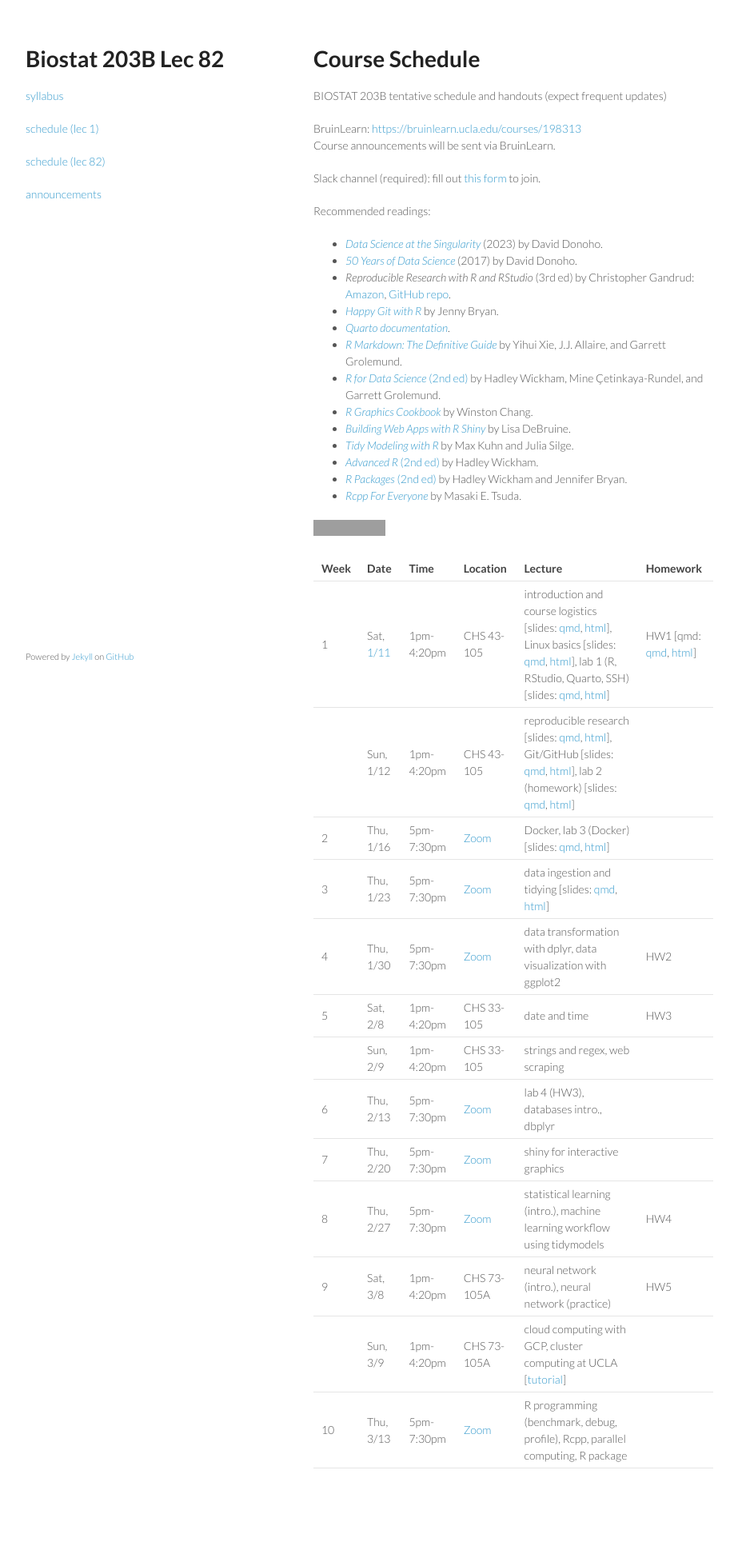
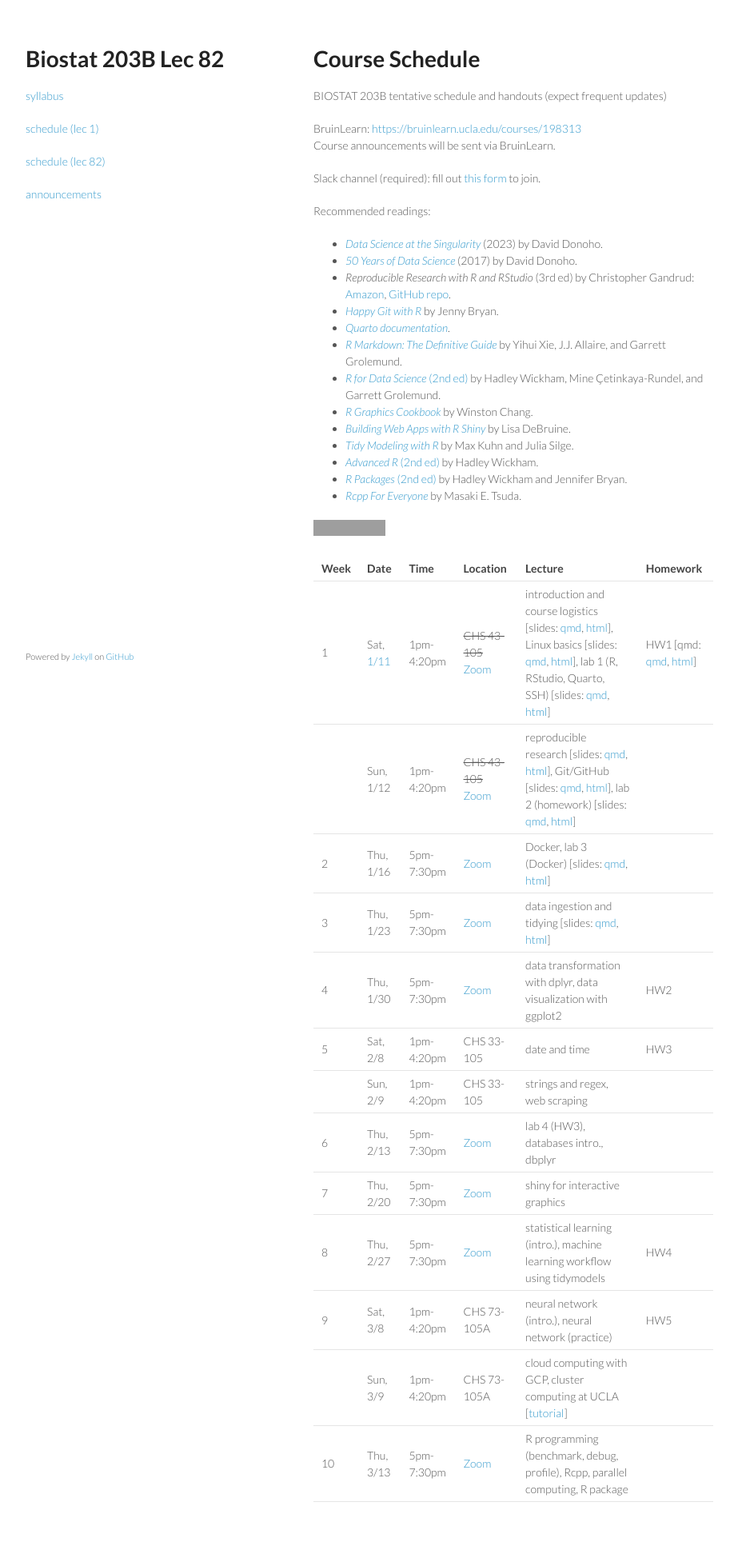
Before and after one commit to ucla-biostat-203b/2025winter, a Jekyll site: the page built from schedule/schedule-lec82.md, in a window 1280 px wide. Shown: the whole page at 80% size, without its empty margins (178-1101 px from the left). Built offline with Jekyll 4.4.1, drawn with Linux system fonts in a browser that asks for light colours; before the commit the page ends 1906 px from its top, so only the background shows below that; grey boxes are pictures that could not be loaded.

Commit message:
change Jan 11-12 weekend classes to Zoom

```diff
--- a/schedule/schedule-lec82.md
+++ b/schedule/schedule-lec82.md
@@ -32,8 +32,8 @@ Recommended readings:
 
 | Week | Date | Time | Location | Lecture | Homework |
 |:-----------|:------------|:------------|:------------|:------------|
-| 1 | Sat, [1/11](https://ucla-biostat-203b.github.io/2025winter/biostat203bwinter2024lec82/2025/01/11/lec82.html) | 1pm-4:20pm | CHS 43-105 | introduction and course logistics \[slides: [qmd](https://raw.githubusercontent.com/ucla-biostat-203b/2025winter/main/slides/01-intro/intro.qmd), [html](../slides/01-intro/intro.html)\], Linux basics \[slides: [qmd](https://raw.githubusercontent.com/ucla-biostat-203b/2025winter/main/slides/02-linux/linux.qmd), [html](../slides/02-linux/linux.html)\], lab 1 (R, RStudio, Quarto, SSH) \[slides: [qmd](https://raw.githubusercontent.com/ucla-biostat-203b/2025winter/main/labs/lab01/lab01.qmd), [html](../labs/lab01/lab01.html)\] | HW1 \[qmd: [qmd](https://raw.githubusercontent.com/ucla-biostat-203b/2025winter/main/hw/hw1/hw1.qmd), [html](../hw/hw1/hw1.html)\] |
-|   | Sun, 1/12 | 1pm-4:20pm | CHS 43-105 | reproducible research \[slides: [qmd](https://raw.githubusercontent.com/ucla-biostat-203b/2025winter/main/slides/03-repres/repres.qmd), [html](../slides/03-repres/repres.html)\], Git/GitHub \[slides: [qmd](https://raw.githubusercontent.com/ucla-biostat-203b/2025winter/main/slides/04-git/git.qmd), [html](../slides/04-git/git.html)\], lab 2 (homework) \[slides: [qmd](https://raw.githubusercontent.com/ucla-biostat-203b/2025winter/main/labs/lab02/lab02.qmd), [html](../labs/lab01/lab02.html)\] | |
+| 1 | Sat, [1/11](https://ucla-biostat-203b.github.io/2025winter/biostat203bwinter2024lec82/2025/01/11/lec82.html) | 1pm-4:20pm | ~~CHS 43-105~~ [Zoom](https://ucla.zoom.us/j/92818013711) | introduction and course logistics \[slides: [qmd](https://raw.githubusercontent.com/ucla-biostat-203b/2025winter/main/slides/01-intro/intro.qmd), [html](../slides/01-intro/intro.html)\], Linux basics \[slides: [qmd](https://raw.githubusercontent.com/ucla-biostat-203b/2025winter/main/slides/02-linux/linux.qmd), [html](../slides/02-linux/linux.html)\], lab 1 (R, RStudio, Quarto, SSH) \[slides: [qmd](https://raw.githubusercontent.com/ucla-biostat-203b/2025winter/main/labs/lab01/lab01.qmd), [html](../labs/lab01/lab01.html)\] | HW1 \[qmd: [qmd](https://raw.githubusercontent.com/ucla-biostat-203b/2025winter/main/hw/hw1/hw1.qmd), [html](../hw/hw1/hw1.html)\] |
+|   | Sun, 1/12 | 1pm-4:20pm | ~~CHS 43-105~~ [Zoom](https://ucla.zoom.us/j/92818013711) | reproducible research \[slides: [qmd](https://raw.githubusercontent.com/ucla-biostat-203b/2025winter/main/slides/03-repres/repres.qmd), [html](../slides/03-repres/repres.html)\], Git/GitHub \[slides: [qmd](https://raw.githubusercontent.com/ucla-biostat-203b/2025winter/main/slides/04-git/git.qmd), [html](../slides/04-git/git.html)\], lab 2 (homework) \[slides: [qmd](https://raw.githubusercontent.com/ucla-biostat-203b/2025winter/main/labs/lab02/lab02.qmd), [html](../labs/lab01/lab02.html)\] | |
 | 2 | Thu, 1/16 | 5pm-7:30pm | [Zoom](https://ucla.zoom.us/j/92818013711) | Docker, lab 3 (Docker) \[slides: [qmd](https://raw.githubusercontent.com/ucla-biostat-203b/2025winter/main/labs/lab03/lab03.qmd), [html](../labs/lab03/lab03.html)\] | |
 | 3 | Thu, 1/23 | 5pm-7:30pm | [Zoom](https://ucla.zoom.us/j/92818013711) | data ingestion and tidying \[slides: [qmd](https://raw.githubusercontent.com/ucla-biostat-203b/2025winter/main/slides/05-tidy/tidy.qmd), [html](../slides/05-tidy/tidy.html)\] | |
 | 4 | Thu, 1/30 | 5pm-7:30pm | [Zoom](https://ucla.zoom.us/j/92818013711) | data transformation with dplyr, data visualization with ggplot2 | HW2 |
```
